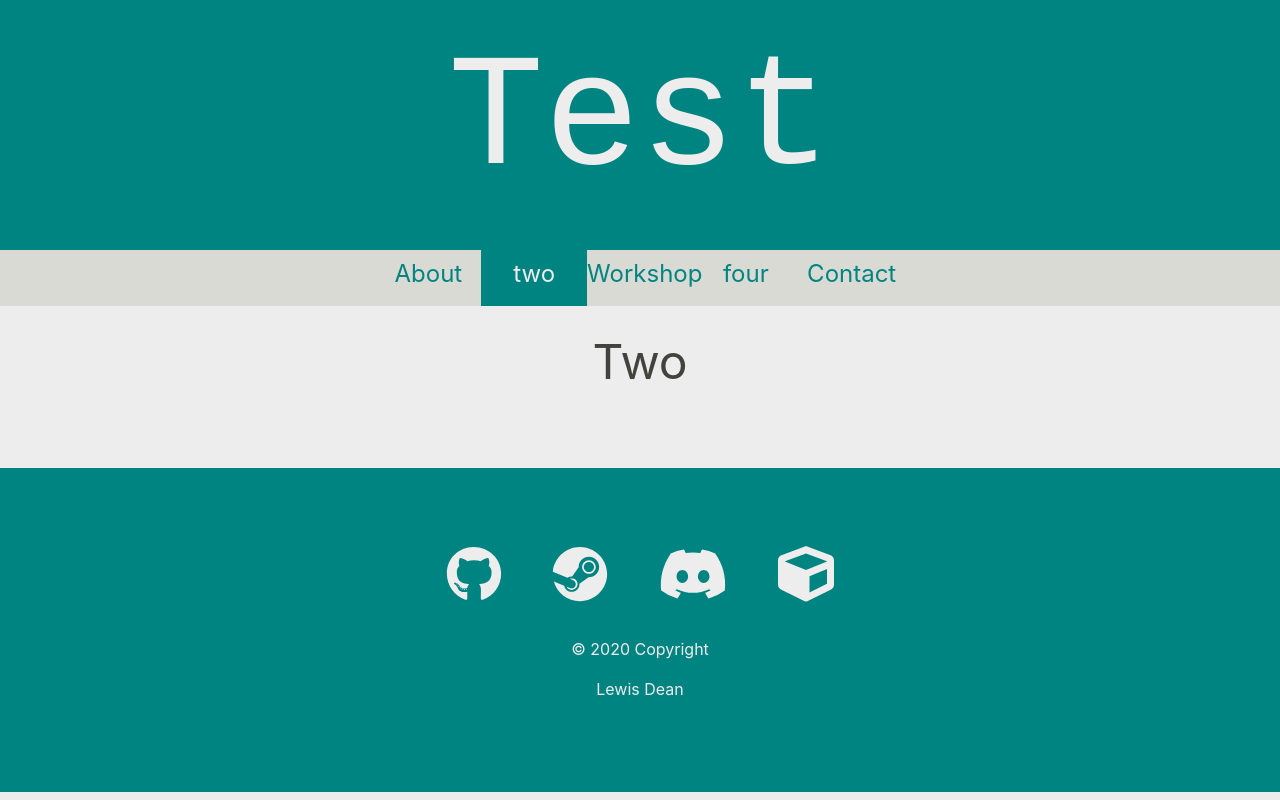
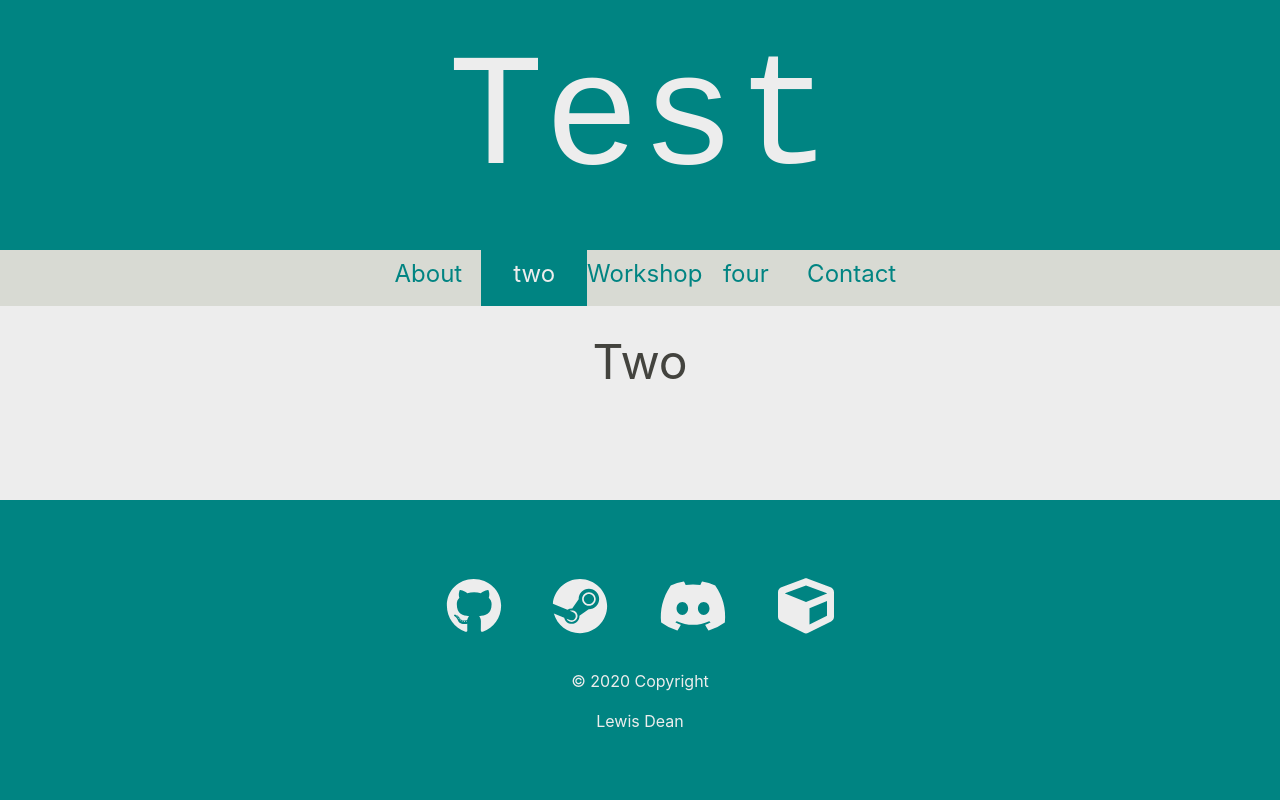
Before and after one commit to lewisdean731/lewisdean-dot-me, a React (Create React App) app: page / in a window 1280 px wide. Built offline with nearby package versions, Linux system fonts and the light colour scheme.

Commit message:
Make footer always at bottom of page

```diff
--- a/src/App.module.scss
+++ b/src/App.module.scss
@@ -5,10 +5,11 @@ body {
   background-color: $colour-white;
   display: flex;
   flex-direction: column;
-  height: 100vh;
+  min-height: 100vh;
 }
 
 .Flex {
+  height: 100%;
   flex: 1 0 auto;
 }
 
--- a/src/components/BannerTexts/BannerFooter/BannerFooter.module.scss
+++ b/src/components/BannerTexts/BannerFooter/BannerFooter.module.scss
@@ -12,7 +12,7 @@
 
 .Box {
   padding: 25px;
-  height: 100%;
+  min-height: 300px;
   background-color: $colour-blue;
 }
 
--- a/src/containers/Layout/Layout.js
+++ b/src/containers/Layout/Layout.js
@@ -43,6 +43,7 @@ class Layout extends Component {
     let activeContent = this.ActiveContent();
 
     return (
+      <body>
         <Aux>
           <Row>
             <Col>
@@ -56,12 +57,10 @@ class Layout extends Component {
             ></Toolbar>
           </Row>
           {activeContent}
-        <Row>
-          <Col>
+        </Aux>
         <BannerFooter text={"Test"}></BannerFooter>
-          </Col>
-        </Row>
-      </Aux>
+      </body>
+
     );
   }
 }
--- a/src/hoc/Aux.js
+++ b/src/hoc/Aux.js
@@ -3,7 +3,7 @@ import Classes from "../App.module.scss";
 
 const Aux = props => {
   return (
-    <Container-fluid className={Classes.Flex}>{props.children}</Container-fluid>
+    <Container-fluid class={Classes.Flex}>{props.children}</Container-fluid>
   );
 };
 
```
Lines whose indentation alone changed are shown as unchanged.
